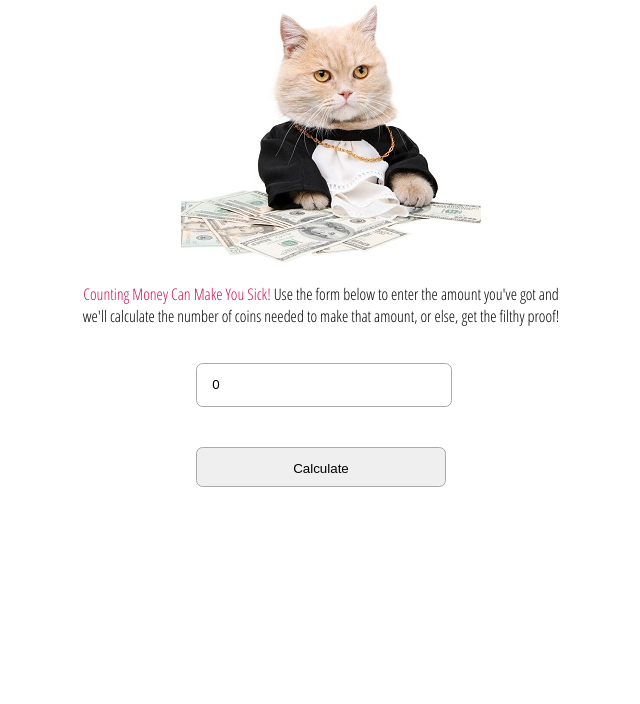
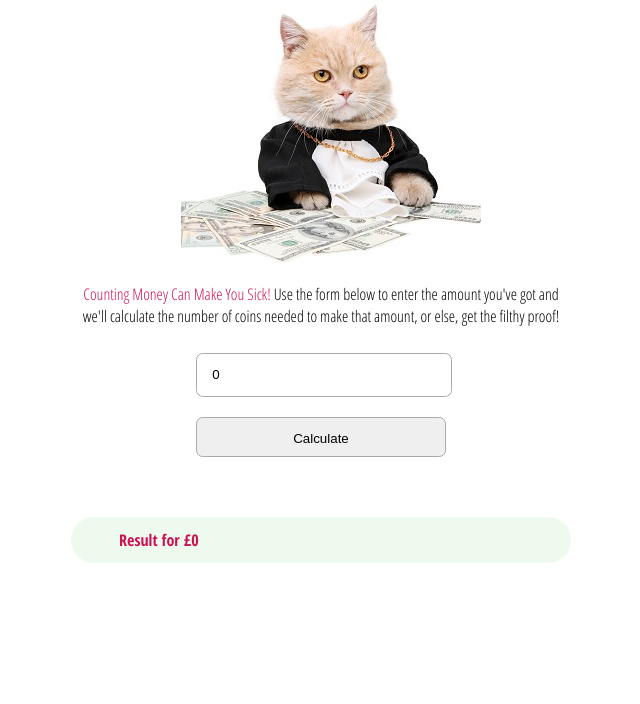
Before and after one commit to heldrida/coins_excercise, a plain HTML site: page index.html in a window 1280 px wide. Both pictures are taken after typing "Sample" into the empty fields and a click on the input "Calculate". Shown: the part 86-790 px from the top of the page, without its empty margins (319-959 px from the left). Drawn offline with Linux system fonts and the light colour scheme.

Commit message:
improved the showResults fn(); created new element; created basic style for results.

```diff
--- a/css/main.css
+++ b/css/main.css
@@ -20,7 +20,7 @@ body {
   text-align: center;
 }
 .row {
-  padding: 20px 0;
+  padding: 10px 0;
 }
 .cel {
   float: left;
@@ -43,7 +43,7 @@ h1 {
 form {
   width: 50%;
   margin: 0 auto;
-  padding: 0;
+  padding: 0 0 50px 0;
 }
 form input {
   border: 1px #aaa solid;
@@ -78,3 +78,27 @@ input[name="submit"] {
 .imgWrp img {
   width: 60%;
 }
+#resul {
+  width: 100%;
+}
+.myList > div {
+  font-size: 1.5em;
+  border-radius: 1em;
+  padding: 0.5em 2em;
+  margin-bottom: 1em;
+}
+.myList > div:nth-child(odd) {
+  background-color: #EEFAEE;
+}
+.myList > div:nth-child(even) {
+  background-color: #EEE;
+}
+.myList h6,
+.myList p {
+  padding: 0;
+  margin: 0;
+}
+.myList h6 {
+  color: #C15;
+  font-weight: bold;
+}
--- a/index.html
+++ b/index.html
@@ -40,6 +40,8 @@
 
       </form>
 
+      <div id="result" class="myList"></div>
+
       <div id="donate" class="imgWrp clickable">
 
         <p>If you find this useful, please consider donating</p>
--- a/js/app.js
+++ b/js/app.js
@@ -138,9 +138,26 @@ document.addEventListener("DOMContentLoaded", function () {
 
 			output = output.substr(0, output.length -2);
 
-			console.log("self.myAmount");
-			console.log( self.myAmount );
-			alert("Result: " + output);
+			var div = document.createElement("div");
+			var p = document.createElement("p");
+			var h = document.createElement("h6");
+
+			p.appendChild(document.createTextNode(output));
+			h.appendChild(document.createTextNode("Result for £" + self.myAmount ));
+
+			div.appendChild(h);
+			div.appendChild(p);
+
+			if (document.getElementById("result").hasChildNodes()){
+
+				document.getElementById("result").insertBefore(div, document.getElementById("result").firstChild);
+
+			} else {
+
+				document.getElementById("result").appendChild(div);
+
+			}
+
 
 		},
 
```
